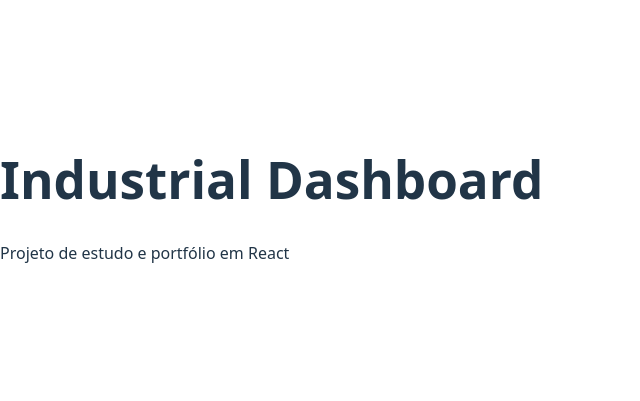
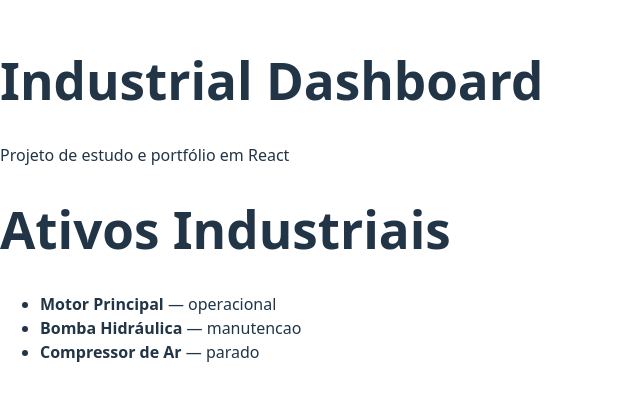
Before and after one commit to JonasJeronimo/dashboard-ativos-industriais, a React (Vite) app: page / in a window 1280 px wide. Shown: the part 201-602 px from the top of the page, without its empty margins (0-640 px from the left). Built offline with nearby package versions, Linux system fonts and the light colour scheme.

Commit message:
feat: adiciona listagem inicial de ativos industriais

```diff
--- a/src/App.tsx
+++ b/src/App.tsx
@@ -1,8 +1,16 @@
+// Importamos a página de listagem de ativos.
+// App apenas decide qual página mostrar.
+import { AssetsPage } from './pages/AssetsPage'
+
 function App() {
   return (
     <div>
-       <h1>Industrial Dashboard</h1>
+      {/* Cabeçalho simples da aplicação */}
+      <h1>Industrial Dashboard</h1>
       <p>Projeto de estudo e portfólio em React</p>
+
+      {/* Página principal da aplicação */}
+      <AssetsPage />
     </div>
   )
 }
--- /dev/null
+++ b/src/components/AssetList.tsx
@@ -0,0 +1,38 @@
+// Importamos o tipo Asset para garantir tipagem forte.
+// Isso evita erros e deixa claro o que o componente espera receber.
+import type { Asset } from '../types/asset'
+// 'import type' evita erros de runtime por ser TypeScript
+
+// Definimos explicitamente as props do componente.
+// AssetList NÃO cria dados, apenas recebe.
+interface AssetListProps {
+  assets: Asset[]
+}
+
+// Componente funcional simples (padrão moderno do React).
+// Nada de React.FC.
+export function AssetList({ assets }: AssetListProps) {
+  // Caso a lista venha vazia, mostramos uma mensagem amigável.
+  // Isso evita renderizações quebradas e melhora UX.
+  if (assets.length === 0) {
+    return <p>Nenhum ativo encontrado.</p>
+  }
+
+  // Renderização principal da lista
+  return (
+    <ul>
+      {/* Iteramos sobre os ativos recebidos */}
+      {assets.map((asset) => (
+        // key é obrigatória para listas no React
+        <li key={asset.id}>
+          {/* Nome do ativo */}
+          <strong>{asset.nome}</strong>
+
+          {/* Status do ativo */}
+          {' — '}
+          {asset.status}
+        </li>
+      ))}
+    </ul>
+  )
+}
--- /dev/null
+++ b/src/pages/AssetsPage.tsx
@@ -0,0 +1,39 @@
+// Importamos o componente responsável por renderizar a lista.
+// A page apenas orquestra, não renderiza item por item.
+import { AssetList } from '../components/AssetList'
+
+// Importamos o tipo Asset para tipar os dados mockados.
+import type { Asset } from '../types/asset'
+// 'import type' evita erros de runtime por ser TypeScript
+
+export function AssetsPage() {
+  // Dados mockados simulando ativos industriais.
+  // Por enquanto não usamos API.
+  const assets: Asset[] = [
+    {
+      id: '1',
+      nome: 'Motor Principal',
+      status: 'operacional',
+    },
+    {
+      id: '2',
+      nome: 'Bomba Hidráulica',
+      status: 'manutencao',
+    },
+    {
+      id: '3',
+      nome: 'Compressor de Ar',
+      status: 'parado',
+    },
+  ]
+
+  return (
+    <main>
+      {/* Título da página */}
+      <h1>Ativos Industriais</h1>
+
+      {/* Passamos os dados para o componente de lista */}
+      <AssetList assets={assets} />
+    </main>
+  )
+}
--- /dev/null
+++ b/src/types/asset.ts
@@ -0,0 +1,16 @@
+// Define os possíveis estados de um ativo.
+// Usar union types evita strings soltas no código e garante segurança de tipo.
+export type AssetStatus = 'operacional' | 'manutencao' | 'parado'
+
+// Representa o modelo de dados de um ativo industrial.
+// Essa interface é usada para tipar dados vindos de API, mocks e componentes.
+export interface Asset {
+  // Identificador único do ativo (ex: id vindo do backend)
+  id: string
+
+  // Nome exibido do ativo
+  nome: string
+
+  // Estado atual do ativo, restrito aos valores definidos em AssetStatus
+  status: AssetStatus
+}
```
